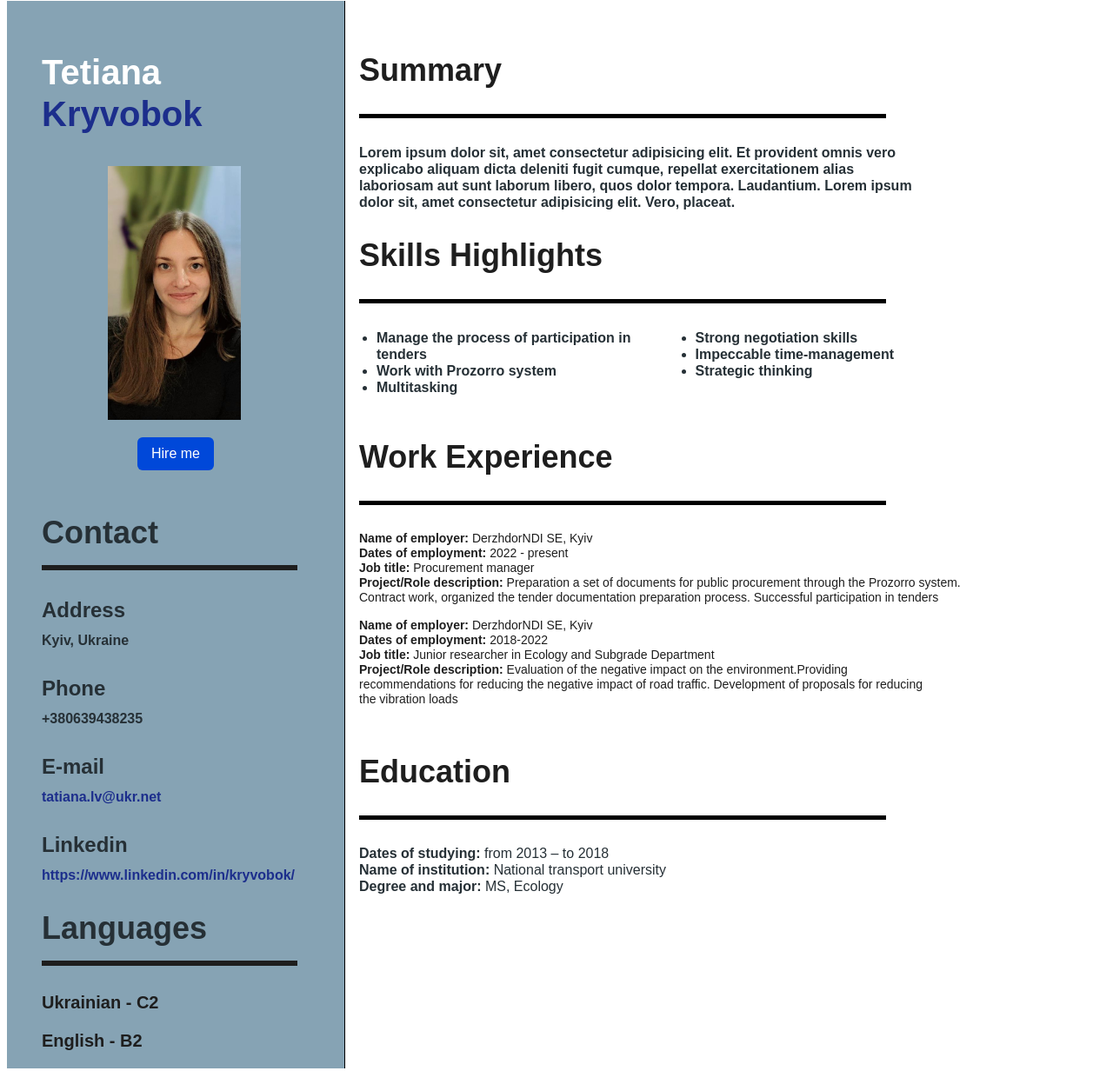
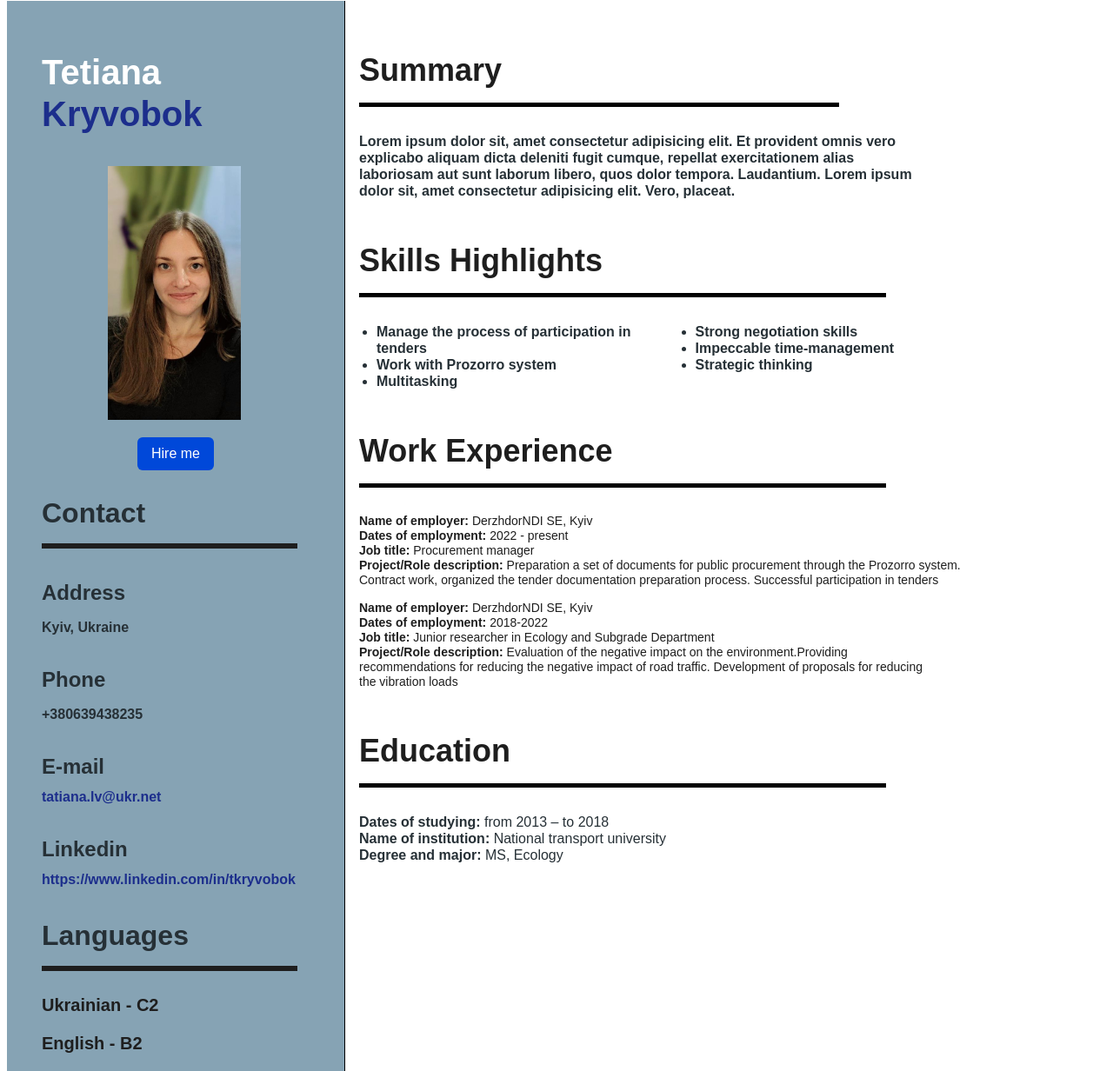
Before and after one commit to Tetianakryvobok/Homeworks, a plain HTML site: page index.html in a window 1280 px wide. Shown: the part 7-1239 px from the top of the page at 87% size. Drawn offline with Linux system fonts and the light colour scheme.

Commit message:
corrected after checking

```diff
--- a/index.html
+++ b/index.html
@@ -20,14 +20,23 @@
             <div class="info_container">
                <div class="first_container">
                   <h2 class=" title padding border">Contact</h2>
-                  <h3 class="infohead">Address</h3>
-                  <p class="info textstyle"> Kyiv, Ukraine</p>
-                  <h3 class="infohead">Phone</h3>
-                  <p class="info textstyle">+380639438235</p>
-                  <h3 class="infohead">E-mail</h3>
-                  <p class="info textstyle blue">tatiana.lv@ukr.net</p>
-                  <h3 class="infohead">Linkedin</h3>
-                  <p class="info textstyle blue"> https://www.linkedin.com/in/kryvobok/</p>
+                  <div class="address_info textstyle margin">
+                     <h3 class="infohead style">Address</h3>
+                     <p> Kyiv, Ukraine</p>
+                  </div>
+                  <div class="phone_info textstyle margin">
+                     <h3 class="infohead style">Phone</h3>
+                     <p class="">+380639438235</p>
+                  </div>
+                  <div class="email_info textstyle margin">
+                     <h3 class="infohead style">E-mail</h3>
+                     <a href="mailto:tatiana.lv@ukr.net" class="blue">tatiana.lv@ukr.net</a>
+                  </div>
+                  <div class="linkedin_info textstyle margin">
+                     <h3 class="infohead style">Linkedin</h3>
+                     <a href="https://www.linkedin.com/in/tkryvobok"
+                        class="blue">https://www.linkedin.com/in/tkryvobok</a>
+                  </div>
                </div>
 
                <div class="second_container">
@@ -38,12 +47,10 @@
             </div>
          </section>
       </header>
-
-
       <main>
          <div class="maincontainer">
-            <div>
-               <h2 class=" title-main padding top border">Summary</h2>
+            <div class="summary_container main-margin">
+               <h2 class=" title-main padding border">Summary</h2>
                <p class="textstyle sizes">Lorem ipsum dolor sit, amet consectetur adipisicing elit. Et provident omnis
                   vero
                   explicabo aliquam dicta deleniti fugit cumque, repellat exercitationem alias laboriosam aut sunt
@@ -51,7 +58,7 @@
                   elit. Vero, placeat.</p>
             </div>
 
-            <div>
+            <div class="skills_container main-margin">
                <h2 class=" title-main padding border">Skills Highlights</h2>
                <ul class=" list textstyle">
                   <li>Manage the process of participation in tenders</li>
@@ -63,7 +70,7 @@
                </ul>
             </div>
 
-            <div class="workcontainer">
+            <div class="workcontainer main-margin">
                <h2 class=" title-main padding border">Work Experience</h2>
                <div class="block_1 textstyle-w">
                   <p> <span class="semibold"> Name of employer: </span> DerzhdorNDI SE, Kyiv</p>
@@ -86,18 +93,15 @@
                </div>
             </div>
 
-            <div class="edu_container">
+            <div class="edu_container main-margin">
                <h2 class=" title-main padding border">Education</h2>
                <div class="textstyle">
                   <p>Dates of studying: <span class="normal"> from 2013 – to 2018 </span> </p>
                   <p>Name of institution:<span class="normal"> National transport university</span></p>
                   <p>Degree and major:<span class="normal"> MS, Ecology</span> </p>
                </div>
-
             </div>
          </div>
-
-
       </main>
    </div>
 </body>
--- a/style.css
+++ b/style.css
@@ -6,17 +6,20 @@ body{
 
   }
 
+
   .wrapper{
    color: rgba(30, 30, 30, 1);
    max-width: 1200px;
    display:flex;
    height: 1667px;
+
 }
 
 .header{
 background: #86A3B4;
 border-right: 1px solid black;
 position: fixed;
+
 }
 
 .name{
@@ -45,44 +48,56 @@ margin: 58px 0 36px 40px;
    color: #FFFFFF;
    border-radius: 6px;
    padding: 10px 16px;
-   margin: 20px 150px;
+   margin: 20px 150px 0;
    text-align: center;
    text-decoration: none;
 
    }
-
+   .title{
+      font-size: 32px;
+      line-height: 39px;
+      color: #263036;
+       }
+   .padding{
+      padding-bottom: 15px;
+     }
+   .border{
+      border-bottom: 5px solid #000000;
+      margin-right: 100px;
+        }
 
    .info_container{
    margin: 30px 0 0 40px;
-   color: #263036;
+   }
 
+   .info_container .border{
+      border-bottom: 6px solid #1E1E1E;
+      margin-right: 54px;
+   }
 
-}
    .textstyle{
       font-weight: 600;
       font-size: 16px;
       line-height: 19px;
       color: #263036;
       }
-.head{
-   font-size: 36px;
-   line-height: 44px;
+   .margin{
+     margin: 36px 0 36px 0;
+      }
 
+   .first_container .style{
+      margin-bottom: 11px;
+      padding: 0;
    }
-.first_container .infohead{
+   .infohead{
    font-size: 24px;
    line-height: 29px;
-margin: 31px 0 0;
-padding: 0;
    }
 
-.first_container .info{
-margin: 11px 11px 0 0;
-padding: 0;
+   .blue{
+      color: #1C2E8C;
+      text-decoration: none;
    }
-
-.info.blue{
-color: #1C2E8C;}
 
    .second_container .infolang{
    font-size: 20px;
@@ -90,48 +105,29 @@ line-height: 24px;
    color: #1E1E1E;
    }
 
-.title{
- font-size: 36px;
- line-height: 44px;
-
- }
-
- .title.padding{
-   padding-bottom: 15px;
- }
-.border{
-   border-bottom: 5px solid #000000;
-   margin-right: 100px;
-
- }
- .info_container .border{
-   border-bottom: 6px solid #1E1E1E;
-   margin-right: 54px;
-}
-
-
    .maincontainer{
    width: 706px;
    margin-left: 55px;
    position: relative;
    left: 350px;
+   }
 
+   .summary_container{
+      margin: 58px 54px 0 0;
    }
-.title-main.top{
-   margin-top: 58px;
+
+   .sizes{
+      margin-top: 28px;
    }
-.maincontainer .sizes{
-   margin: 28px 54px 0 0;
+   .main-margin{
+      margin-bottom: 49px;
    }
    .title-main{
-font-weight: 600;
    font-size: 36px;
    line-height: 44px;
    color: #1E1E1E;
    }
-.title-main.padding{
-padding-bottom: 28px;
-}
+
    .list{
    margin-left: -20px;
    column-count: 2;
@@ -139,10 +135,6 @@ width: 100%;
    column-gap: 27px;
    }
 
-.workcontainer{
-margin-top: 49px;
-
-}
    .workcontainer p{
     margin: 0;
    padding: 0;
@@ -165,17 +157,6 @@ font-weight: 400;
    .block-2{
       margin: 15px 54px 0 0;
    }
-.edu_container{
-   margin-top: 53px;
-
-}
-
-.edu_container .title-main{
-font-weight: 600;
-font-size: 36px;
-line-height: 44px;
-color: #1E1E1E;
-}
 
    .edu_container p{
       margin: 0;
@@ -186,11 +167,13 @@ color: #1E1E1E;
    }
 
 /*Styles for the form*/
-
 .form_wrapper{
    max-width: 1024px;
+   }
 
-}
+ .table_border{
+   border: 1px solid black;
+   border-collapse: collapse;}
 
 input,
 textarea,
@@ -202,8 +185,6 @@ margin: 0;
 padding: 0;
 border: 0;
 }
-
-
 
 .form_container{
 position: absolute;
@@ -226,27 +207,22 @@ margin-bottom: 2px;
    grid-column: 1/2;
    }
 
-
-.table_border{
-   border: 1px solid black;
-   border-collapse: collapse;
-}
-
-
 input,
 textarea,
 select {
 margin-top: 2px;
+width: 436px;
 font-weight: 400;
 font-size: 16px;
 border-radius: 4px;
-grid-column: 3/4;}
+grid-column: 3/4;
+box-sizing: border-box;
+}
 
 
 input[type="email"]{
  padding: 12px;
- background-color: #F8FAFC;
-width: 436px;
+ background-color:  #F8FAFC;
  height: 24px;
 line-height: 150%;
 letter-spacing: 0.01em;
@@ -258,7 +234,6 @@ outline: 1px solid #0048D9;
    }
 
 textarea{
-width: 460px;
 height: 139px;
 line-height: 140%;
 color: #B8BCCA;
@@ -267,10 +242,9 @@ padding: 12px;
 }
 
 select{
-width: 460px;
 height: 48px;
 padding: 12px 48px 12px 12px;
-background: #F8FAFC url(/mdi_arrow_drop_down.svg) no-repeat center right;
+background:  #F8FAFC url(/mdi_arrow_drop_down.svg) no-repeat center right;
 font-weight: 400;
 font-size: 16px;
 line-height: 150%;
```
Lines whose indentation alone changed are shown as unchanged.
